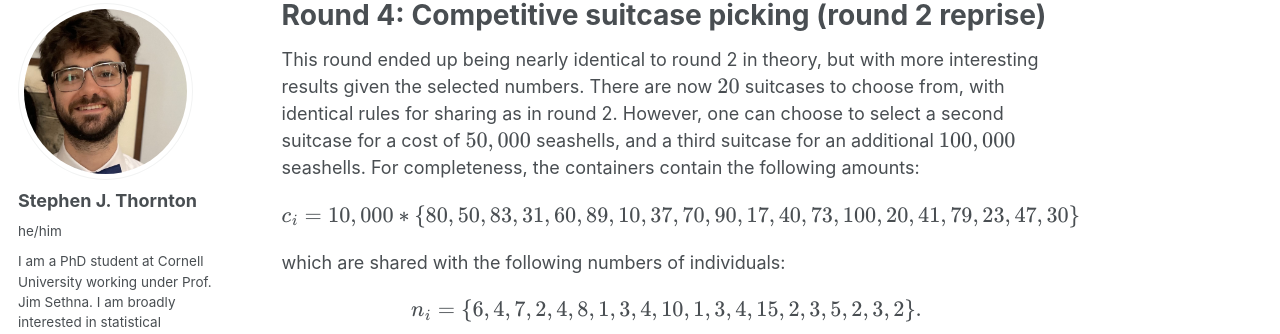
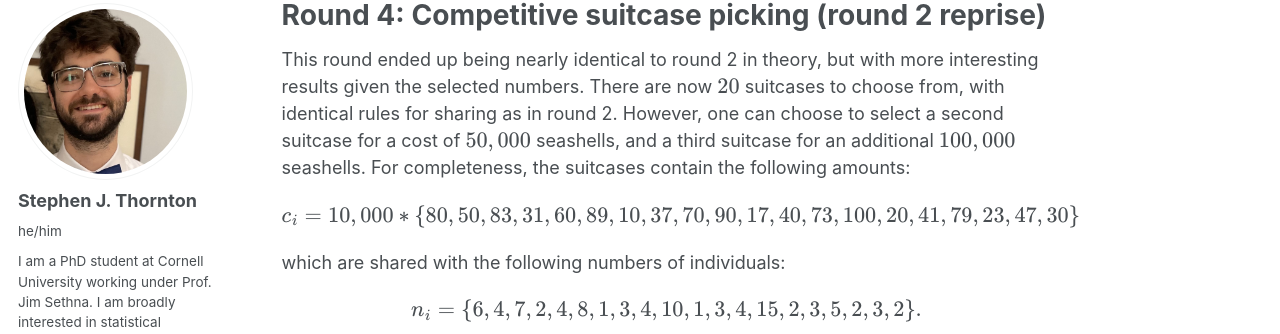
Before and after one commit to stephen-thornton/stephen-thornton.github.io, a Jekyll site: the page built from _miscellaneous/Prosperity.md, in a window 1280 px wide and 900 px high, scrolled down 7308 px. Shown: the part 103-437 px from the top of the window. Built offline with Jekyll 4.4.1, drawn with Linux system fonts in a browser that asks for light colours; some web fonts are replaced.

Commit message:
Update Prosperity.md

```diff
--- a/_miscellaneous/Prosperity.md
+++ b/_miscellaneous/Prosperity.md
@@ -130,7 +130,7 @@ The mean second bid should never be less than \\( 200 \\), since no team will wa
 Why did people bid so high? The phrasing of how the turtles would actually trade was a bit ambiguous. It turns out that the large population of turtles with only one flipper was the same for the first and second bid, meaning that the turtles with reserve prices in the range \\( [160,200] \\) were no longer available to trade with me when I placed my second bid. This changed the expected payoff in the second round rather dramatically. Rather than a cut-off parabola centered at \\( 265 \\), the expected payoff (before factoring in the average second bid) was a parabola centered at \\( 285 \\) (right in the middle of the second range \\( [250,320] \\)).
 
 # Round 4: Competitive suitcase picking (round 2 reprise)
-This round ended up being nearly identical to round 2 in theory, but with more interesting results given the selected numbers. There are now \\( 20 \\) suitcases to choose from, with identical rules for sharing as in round 2. However, one can choose to select a second suitcase for a cost of \\( 50,000 \\) seashells, and a third suitcase for an additional \\( 100,000 \\) seashells.  For completeness, the containers contain the following amounts:
+This round ended up being nearly identical to round 2 in theory, but with more interesting results given the selected numbers. There are now \\( 20 \\) suitcases to choose from, with identical rules for sharing as in round 2. However, one can choose to select a second suitcase for a cost of \\( 50,000 \\) seashells, and a third suitcase for an additional \\( 100,000 \\) seashells.  For completeness, the suitcases contain the following amounts:
 
 $$c_i=10,000*\left\lbrace 80, 50, 83, 31, 60, 89, 10, 37, 70, 90, 17, 40, 73, 100, 20, 41, 79, 23, 47, 30 \right\rbrace$$
 
```
